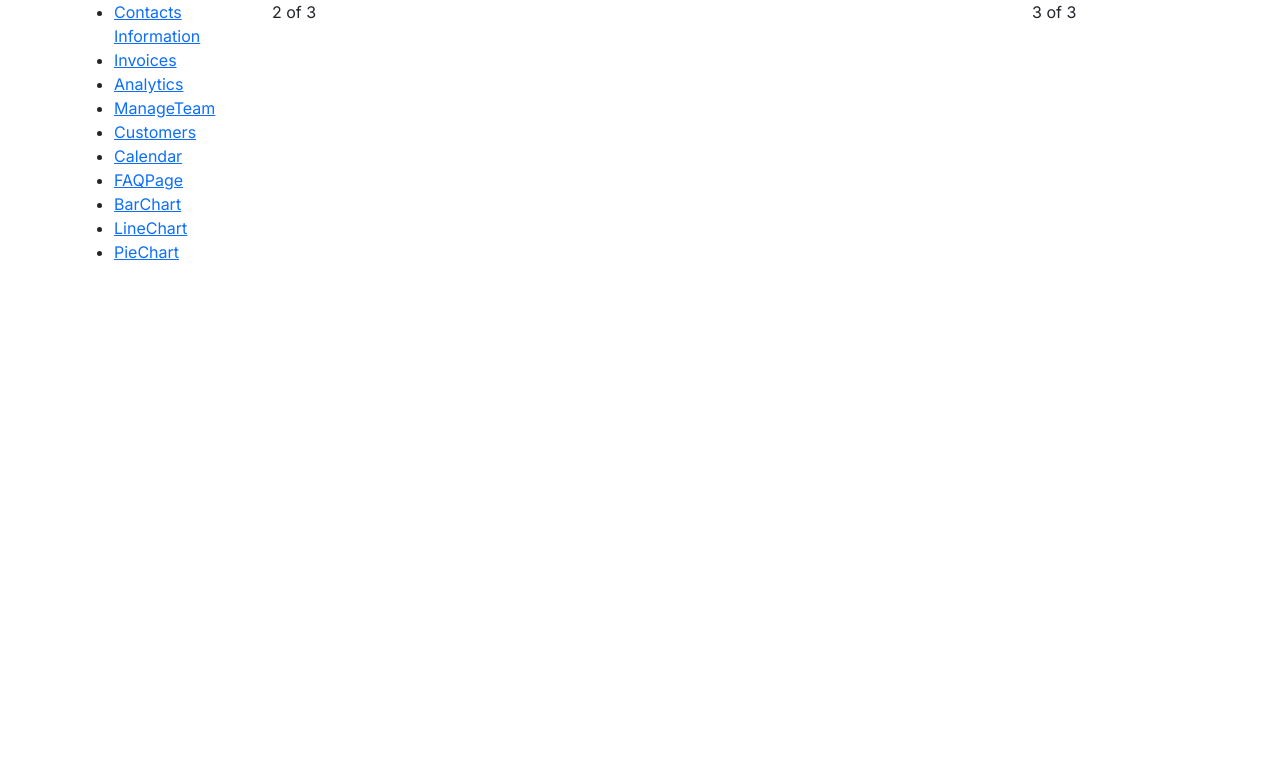
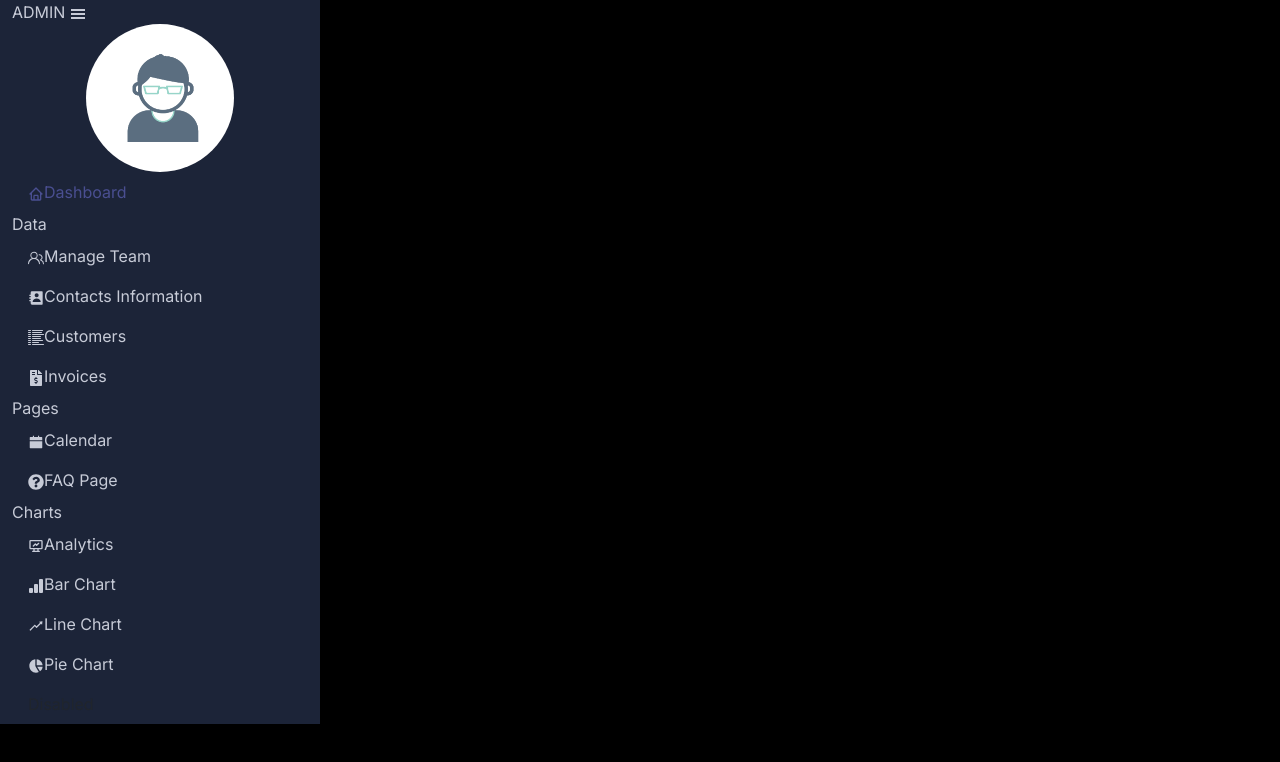
Before and after one commit to JuljTr/Dashboard_React-, a React (Create React App) app: page / in a window 1280 px wide. Shown: the top 762 px of the page. Built offline with nearby package versions, Linux system fonts and the light colour scheme.

Commit message:
added the routes to App componente to be visible, added icons to sidebar items and initial commit for scss file

```diff
--- a/src/App.css
+++ b/src/App.css
@@ -4,3 +4,9 @@
     box-sizing: border-box;
     font-family: 'Inter', sans-serif;
 }
+
+html,
+body,
+#root {
+    height: 100%;
+}
--- a/src/App.js
+++ b/src/App.js
@@ -1,17 +1,59 @@
 import './App.css';
+import { Routes, Route } from "react-router-dom";
 import Container from 'react-bootstrap/Container';
 import Row from 'react-bootstrap/Row';
 import Col from 'react-bootstrap/Col';
 import Sidebar from "./Components/Sidebar/Sidebar";
+import ContactsInformation from "./Pages/Data/ContactsInformation";
+import Invoices from "./Pages/Data/Invoices";
+import ManageTeam from "./Pages/Data/ManageTeam";
+import Customers from "./Pages/Data/Customers";
+import Calendar from "./Pages/PagesFile/Calendar";
+import FAQPage from "./Pages/PagesFile/FAQPage";
+import Analytics from "./Pages/Charts/Analytics";
+import BarChart from "./Pages/Charts/BarChart";
+import LineChart from "./Pages/Charts/LineChart";
+import PieChart from "./Pages/Charts/PieChart";
 
 
 function App() {
   return (
-    <Container className="App">
-      <Row className="" xs={1}>
-        <Col md={2} ><Sidebar /></Col>
-        <Col md={8}>2 of 3</Col>
-        <Col md={2}>3 of 3</Col>
+    <Container fluid>
+      <Row xs={1}>
+        <Col md={3} className='p-0 h-100'><Sidebar /></Col>
+        <Col md={8}>
+          <Routes>
+            <Route path="/contactsInformation" element={<ContactsInformation
+              name="ContactsInformation"
+            />} />
+            <Route path="/invoices" element={<Invoices
+              name="Invoices"
+            />} />
+            <Route path="/analytics" element={<Analytics
+              name="Analytics"
+            />} />
+            <Route path="/manageteam" element={<ManageTeam
+              name="ManageTeam"
+            />} />
+            <Route path="/customers" element={<Customers
+              name="Customers"
+            />} />
+            <Route path="/calendar" element={<Calendar
+              name="Calendar"
+            />} />
+            <Route path="/faqpage" element={<FAQPage
+              name="FAQPage"
+            />} />
+            <Route path="/barchart" element={<BarChart
+              name="BarChart"
+            />} />
+            <Route path="/linechart" element={<LineChart
+              name="LineChart"
+            />} />
+            <Route path="/piechart" element={<PieChart
+              name="PieChart"
+            />} />
+          </Routes></Col>
       </Row>
     </Container>
   );
--- a/src/Components/Sidebar/Sidebar.js
+++ b/src/Components/Sidebar/Sidebar.js
@@ -1,65 +1,51 @@
-import { Routes, Route, Link } from "react-router-dom";
-import ContactsInformation from "../../Pages/Data/ContactsInformation";
-import Invoices from "../../Pages/Data/Invoices";
-import ManageTeam from "../../Pages/Data/ManageTeam";
-import Customers from "../../Pages/Data/Customers";
-import Calendar from "../../Pages/PagesFile/Calendar";
-import FAQPage from "../../Pages/PagesFile/FAQPage";
-import Analytics from "../../Pages/Charts/Analytics";
-import BarChart from "../../Pages/Charts/BarChart";
-import LineChart from "../../Pages/Charts/LineChart";
-import PieChart from "../../Pages/Charts/PieChart";
-
+import Container from 'react-bootstrap/Container';
+import Navbar from 'react-bootstrap/Navbar';
+import Nav from 'react-bootstrap/Nav';
+import { Link } from "react-router-dom";
+import Image from 'react-bootstrap/Image';
+import SidebarItem from "./SidebarItem";
+import './Sidebar.scss';
+import { GiHamburgerMenu } from "react-icons/gi";
+import { BiHome } from "react-icons/bi";
+import { GoPeople } from "react-icons/go";
+import { BiSolidContact} from "react-icons/bi";
+import { FaFileInvoiceDollar } from "react-icons/fa";
+import { BsReverseListColumnsReverse } from "react-icons/bs";
+import { AiFillCalendar } from "react-icons/ai";
+import { FaQuestionCircle } from "react-icons/fa";
+import { TbDeviceAnalytics } from "react-icons/tb";
+import { BsFillBarChartFill } from "react-icons/bs";
+import { BiSolidPieChartAlt2 } from "react-icons/bi";
+import { AiOutlineRise } from "react-icons/ai";
+import icon from "../../img/icons-avatar.png"
 
 function Sidebar() {
     return (
         <>
-            <nav>
-                <ul>
-                    <li><Link to="/contactsInformation">Contacts Information</Link></li>
-                    <li><Link to="/invoices">Invoices</Link></li>
-                    <li><Link to="/analytics">Analytics</Link></li>
-                    <li><Link to="/manageteam">ManageTeam</Link></li>
-                    <li><Link to="/customers">Customers</Link></li>
-                    <li><Link to="/calendar">Calendar</Link></li>
-                    <li><Link to="/faqpage">FAQPage</Link></li>
-                    <li><Link to="/barchart">BarChart</Link></li>
-                    <li><Link to="/linechart">LineChart</Link></li>
-                    <li><Link to="/piechart">PieChart</Link></li>
-                </ul>
-            </nav>
-            <Routes>
-                <Route path="/contactsInformation" element={<ContactsInformation
-                    name="ContactsInformation"
-                />} />
-                <Route path="/invoices" element={<Invoices
-                    name="Invoices"
-                />} />
-                <Route path="/analytics" element={<Analytics
-                    name="Analytics"
-                />} />
-                <Route path="/manageteam" element={<ManageTeam
-                    name="ManageTeam"
-                />} />
-                <Route path="/customers" element={<Customers
-                    name="Customers"
-                />} />
-                <Route path="/calendar" element={<Calendar
-                    name="Calendar"
-                />} />
-                <Route path="/faqpage" element={<FAQPage
-                    name="FAQPage"
-                />} />
-                <Route path="/barchart" element={<BarChart
-                    name="BarChart"
-                />} />
-                <Route path="/linechart" element={<LineChart
-                    name="LineChart"
-                />} />
-                <Route path="/piechart" element={<PieChart
-                    name="PieChart"
-                />} />
-            </Routes>
+            <Container className="bg-primary sidebar">
+                <Navbar.Brand href="#home">ADMIN </Navbar.Brand>
+                <span><GiHamburgerMenu /></span>
+                <Image src={icon} roundedCircle fluid className='mx-auto d-block w-50' />
+                <Nav defaultActiveKey="/home" className="flex-column">
+                    <Nav.Link href="/home"> <SidebarItem name="Dashboard" icon={<BiHome />} /></Nav.Link>
+                    <div>Data</div>
+                    <Nav.Link as={Link} to="/manageteam"><SidebarItem name="Manage Team" icon={<GoPeople />} /></Nav.Link>
+                    <Nav.Link as={Link} to="/contactsInformation"> <SidebarItem name="Contacts Information" icon={<BiSolidContact />} /></Nav.Link>
+                    <Nav.Link as={Link} to="/customers"> <SidebarItem name="Customers" icon={<BsReverseListColumnsReverse />}  /></Nav.Link>
+                    <Nav.Link as={Link} to="/invoices"><SidebarItem name="Invoices" icon={<FaFileInvoiceDollar />} /></Nav.Link>
+                    <div>Pages</div>
+                    <Nav.Link as={Link} to="/calendar"><SidebarItem name="Calendar" icon={<AiFillCalendar />} /></Nav.Link>
+                    <Nav.Link as={Link} to="/faqpage"> <SidebarItem name="FAQ Page" icon={<FaQuestionCircle />} /></Nav.Link>
+                    <div>Charts</div>
+                    <Nav.Link as={Link} to="/analytics"><SidebarItem name="Analytics" icon={<TbDeviceAnalytics />} /></Nav.Link>
+                    <Nav.Link as={Link} to="/barchart"> <SidebarItem name="Bar Chart" icon={<BsFillBarChartFill />} /></Nav.Link>
+                    <Nav.Link as={Link} to="/linechart"><SidebarItem name="Line Chart" icon={<AiOutlineRise />} /></Nav.Link>
+                    <Nav.Link as={Link} to="/piechart"><SidebarItem name="Pie Chart" icon={<BiSolidPieChartAlt2 />} /></Nav.Link>
+                    <Nav.Link eventKey="disabled" disabled>
+                        Disabled
+                    </Nav.Link>
+                </Nav>
+            </Container>
         </>
     )
 }
--- /dev/null
+++ b/src/Components/Sidebar/Sidebar.scss
@@ -0,0 +1,7 @@
+.sidebar {
+    color: #c7cbd7;
+}
+
+.nav-link.active {
+    color: #4a4f91;
+}
--- a/src/Components/Sidebar/SidebarItem.js
+++ b/src/Components/Sidebar/SidebarItem.js
@@ -1,8 +1,10 @@
 function SidebarItem(props) {
-    console.log(props)
     return (
         <>
-            <h3><span>{props.icon}</span> {props.name}</h3>
+            <div>
+                {props.icon}
+                {props.name}
+            </div>
         </>
     )
 }
--- a/src/Data/Data.js
+++ /dev/null
@@ -1,5 +0,0 @@
-import { BiHome } from "react-icons/bi";
-import { HiOutlineClipboardList } from "react-icons/hi";
-import { GoPeople } from "react-icons/go";
-import { CgBox } from "react-icons/cg";
-import { TfiBarChart } from "react-icons/tfi";
--- a/src/custom.scss
+++ b/src/custom.scss
@@ -3,6 +3,8 @@ $secondary: #666666;
 $danger: #db4f4a;
 $success: #4cceac;
 $info: #6870fa;
+$body-bg: #000000;
+$primary: #1c2438;
+$nav-link-color: #c7cbd7;
 
-
-@import '~bootstrap/scss/bootstrap.scss';
+@import "~bootstrap/scss/bootstrap.scss";
```
Also changed, not shown: src/img/icons-avatar.png (added).
